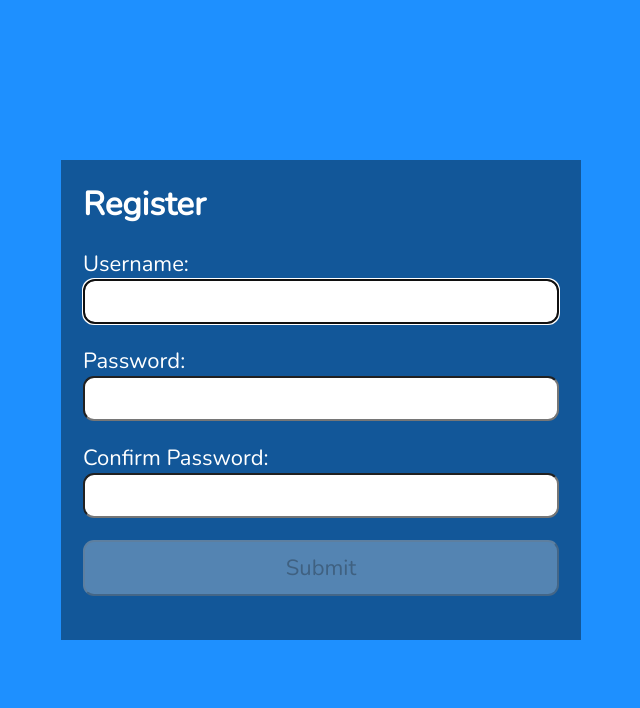
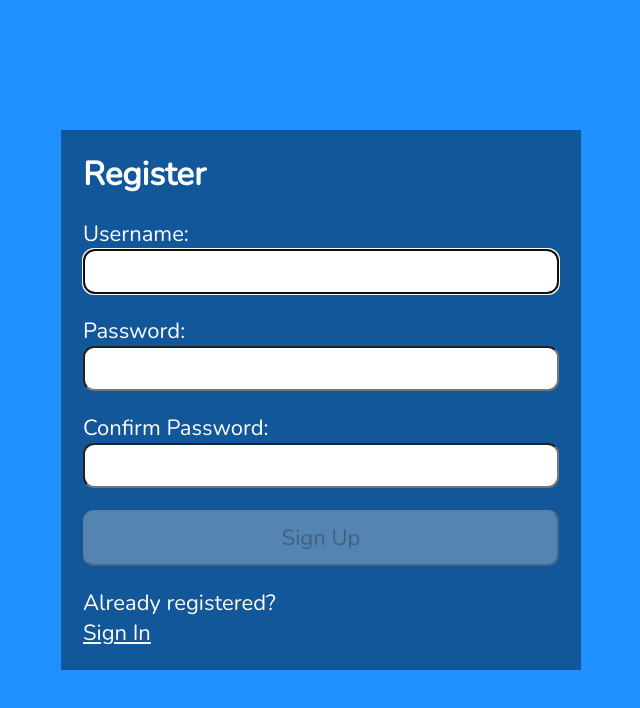
Before and after one commit to Ashwinv23/davegray-form-validation, a React (Create React App) app: page / in a window 1280 px wide. Shown: the top 708 px of the page, without its empty margins (319-959 px from the left). Built offline with nearby package versions, Linux system fonts and the light colour scheme.

Commit message:
text for sign in

```diff
--- a/src/Register.js
+++ b/src/Register.js
@@ -154,9 +154,13 @@ const Register = () => {
         </p>
 
         <button disabled={validName && validPwd && validMatch ? false : true}>
-          Submit
+          Sign Up
         </button>
       </form>
+      <p>Already registered?</p>
+      <span className="line">
+        <a href="#">Sign In</a>
+      </span>
     </section>
   );
 };
--- a/src/index.css
+++ b/src/index.css
@@ -108,3 +108,8 @@ button {
 .line {
   display: inline-block;
 }
+
+a,
+a:visited {
+  color: #fff;
+}
```
